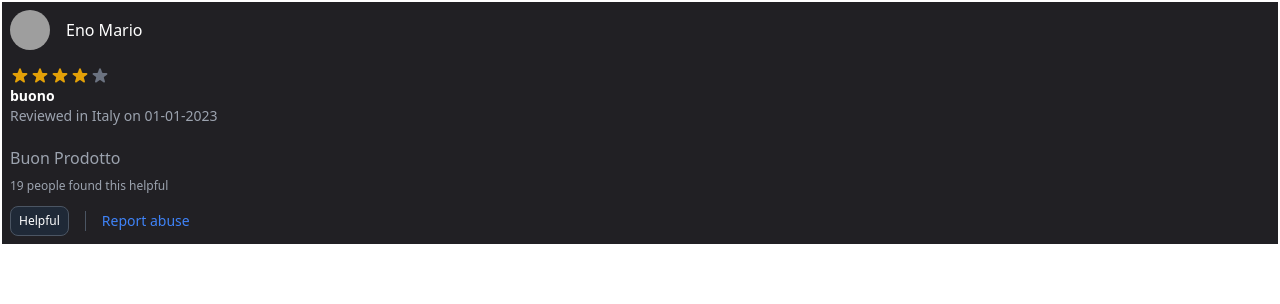
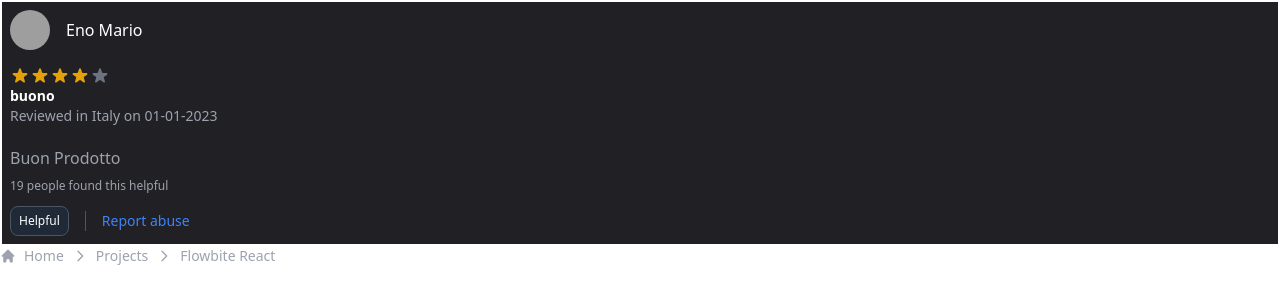
Before and after one commit to develhope-team-projects/fs17_it_team1, a React (Vite) app: page / in a window 1280 px wide. Shown: the top 304 px of the page. Built offline with nearby package versions, Linux system fonts and the light colour scheme; grey boxes are pictures that could not be loaded.

Commit message:
create SitePath component

```diff
--- a/src/App.tsx
+++ b/src/App.tsx
@@ -1,5 +1,5 @@
 import RatingReview, { Review } from "./product/RatingReview";
-
+import { SitePathComponent } from "./shared/SitePath";
 const test: Review = {
   img: "https://cdn-7.motorsport.com/images/amp/0ZRabeN0/s1000/carlos-sainz-ferrari-charles-l.jpg",
   name: "Eno Mario",
@@ -14,6 +14,7 @@ function App() {
   return (
     <div className="dark">
       <RatingReview {...test} />
+      <SitePathComponent/>
     </div>
 
   );
--- /dev/null
+++ b/src/shared/SitePath.tsx
@@ -0,0 +1,33 @@
+
+'use client';
+
+import { Breadcrumb } from 'flowbite-react';
+import { HiHome } from 'react-icons/hi';
+
+export function SitePathComponent() {
+  return (
+    <Breadcrumb aria-label="Default breadcrumb example">
+
+      <Breadcrumb.Item href="#" icon={HiHome}>
+        <p className='text-gray-400 hover:text-black'>
+          Home
+        </p>
+      </Breadcrumb.Item>
+
+
+      <Breadcrumb.Item href="#">
+      <p className='text-gray-400 hover:text-black'>
+        Projects
+      </p>
+      </Breadcrumb.Item>
+
+
+      <Breadcrumb.Item>
+      <p className='text-gray-400 hover:text-black'>
+        Flowbite React
+      </p>
+      </Breadcrumb.Item>
+
+    </Breadcrumb>
+  );
+}
```
